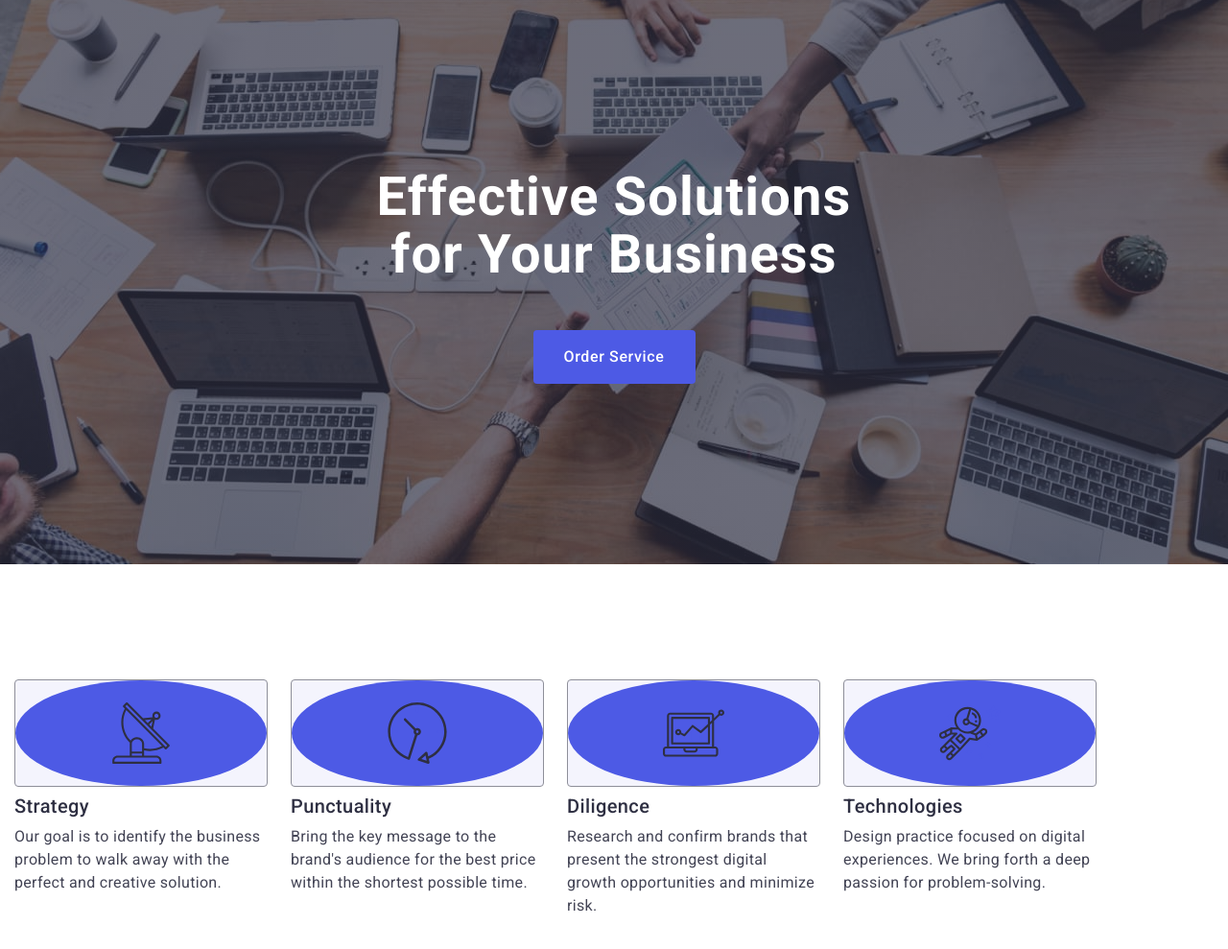
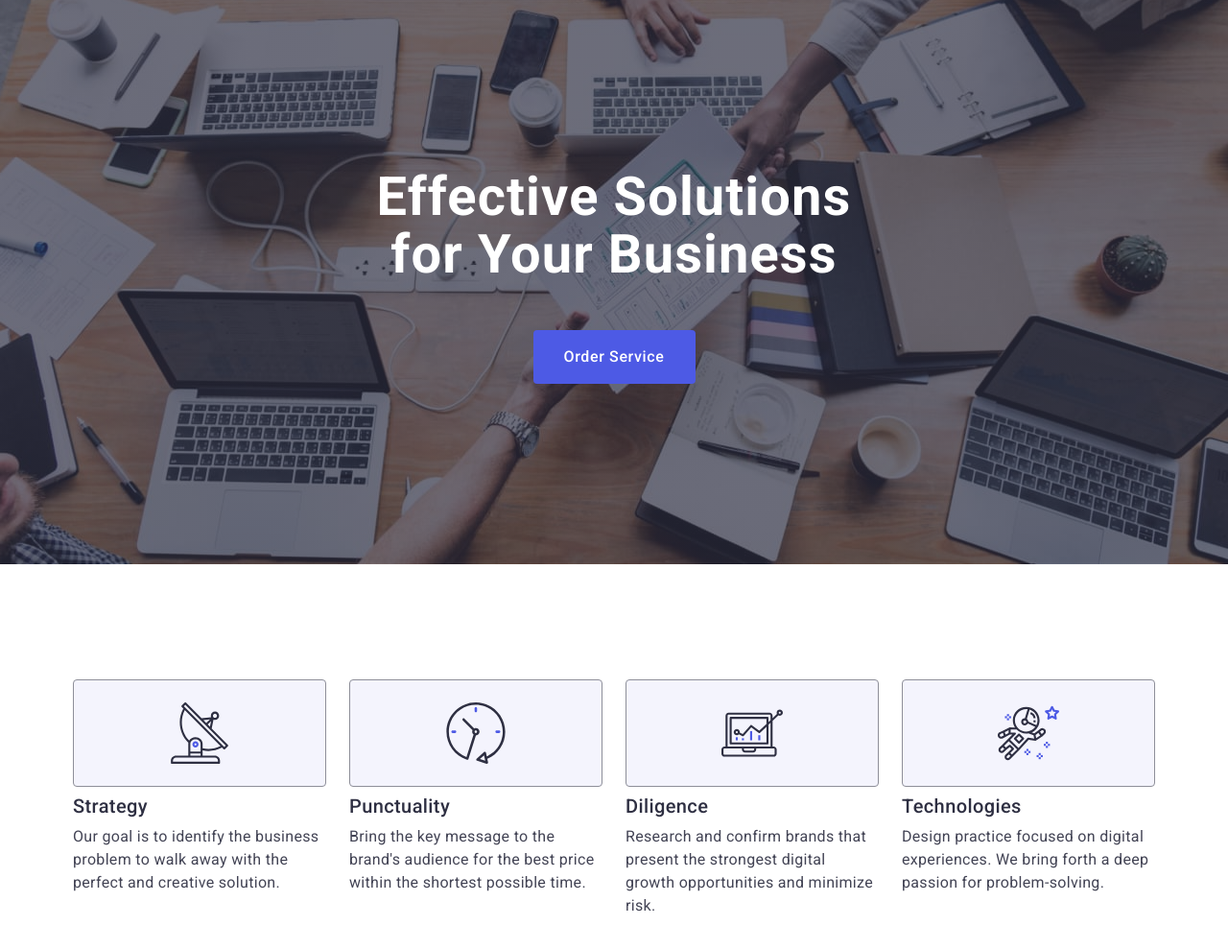
Before and after one commit to OleksandrS14/goit-markup-hw-04, a plain HTML site: page index.html in a window 1280 px wide. Shown: the part 85-1074 px from the top of the page at 96% size. Drawn offline with nearby package versions, Linux system fonts and the light colour scheme.

Commit message:
styles.css

```diff
--- a/css/styles.css
+++ b/css/styles.css
@@ -204,7 +204,10 @@ ul, ol {
 
 .features {
     padding: 120px 0;
-    width: 1128px;
+}
+
+.container features-container {
+    display: flex; align-items: center; justify-content: center;
 }
 
 
--- a/index.html
+++ b/index.html
@@ -38,12 +38,11 @@
                 </div>
             </section>
             <section class="features">
-                <div class="container">
+                    <div class="container features-container">
                     <h2 class="visually-hidden">features</h2>
                     <ul class="features-social-list">
                             <li class="features-social-item">
                                 <div class="features-social-wrap">
-                                <a href="" class="link">
                                     <svg class="features-social-icon" width="64" height="64">
                                         <use href="./images/icons.svg#icon-antenna-1"></use>
                                     </svg>
@@ -52,7 +51,6 @@
                             </li>
                             <li class="features-social-item">
                                 <div class="features-social-wrap">
-                                <a href="" class="link">
                                     <svg class="features-social-icon" width="64" height="64">
                                         <use href="./images/icons.svg#icon-clock-1"></use>
                                     </svg>
@@ -61,7 +59,6 @@
                             </li>
                             <li class="features-social-item">
                                 <div class="features-social-wrap">
-                                <a href="" class="link">
                                     <svg class="features-social-icon" width="64" height="64">
                                         <use href="./images/icons.svg#icon-diagram-1"></use>
                                     </svg>
@@ -70,7 +67,6 @@
                             </li>
                             <li class="features-social-item">
                                 <div class="features-social-wrap">
-                                <a href="" class="link">
                                     <svg class="features-social-icon" width="64" height="64">
                                         <use href="./images/icons.svg#icon-astronaut-1"></use>
                                     </svg>
```
